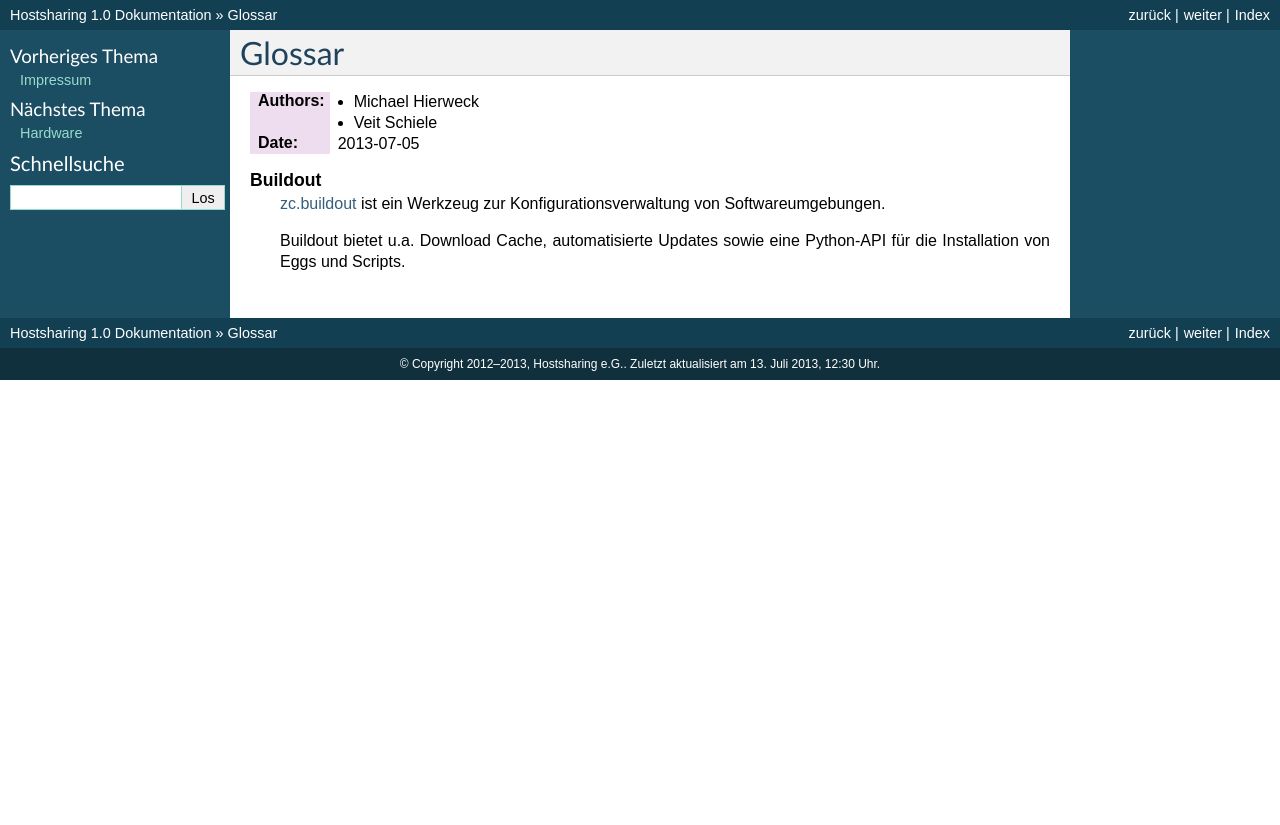
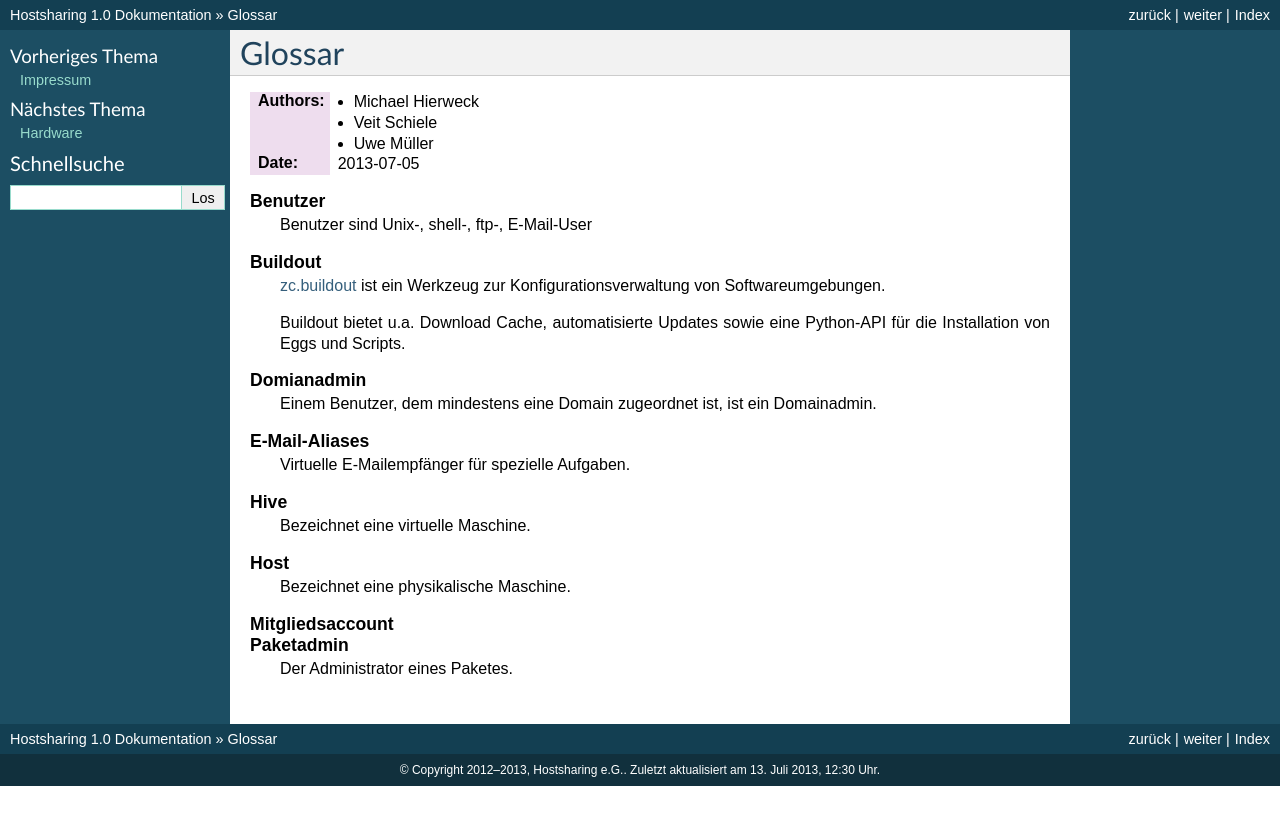
Before and after one commit to hostsharing/hs.docs.users, a Sphinx documentation site: the page built from source/glossar.rst, in a window 1280 px wide. Shown: the top 825 px of the page. Built offline with Sphinx 7.4.7, drawn with Linux system fonts in a browser that asks for light colours; pages that are not in the unit, such as notebooks, are missing from menus.

Commit message:
add benutzer,host,hive,paketadmin

```diff
--- a/source/glossar.rst
+++ b/source/glossar.rst
@@ -4,9 +4,13 @@ Glossar
 
 :Authors: - Michael Hierweck
           - Veit Schiele
+          - Uwe Müller
 :Date: 2013-07-05
 
 .. glossary::
+
+   Benutzer
+    Benutzer sind Unix-, shell-, ftp-, E-Mail-User
 
    Buildout
     `zc.buildout <http://pypi.python.org/pypi/zc.buildout/1.5.2/>`_ ist ein
@@ -14,3 +18,21 @@ Glossar
 
     Buildout bietet u.a. Download Cache, automatisierte Updates sowie eine
     Python-API für die Installation von Eggs und Scripts.
+
+   Domianadmin
+    Einem Benutzer, dem mindestens eine Domain zugeordnet ist, ist ein Domainadmin.
+
+   E-Mail-Aliases
+    Virtuelle E-Mailempfänger für spezielle Aufgaben.
+
+   Hive
+    Bezeichnet eine virtuelle Maschine.
+
+   Host
+    Bezeichnet eine physikalische Maschine.
+
+   Mitgliedsaccount
+
+
+   Paketadmin
+    Der Administrator eines Paketes.
```
